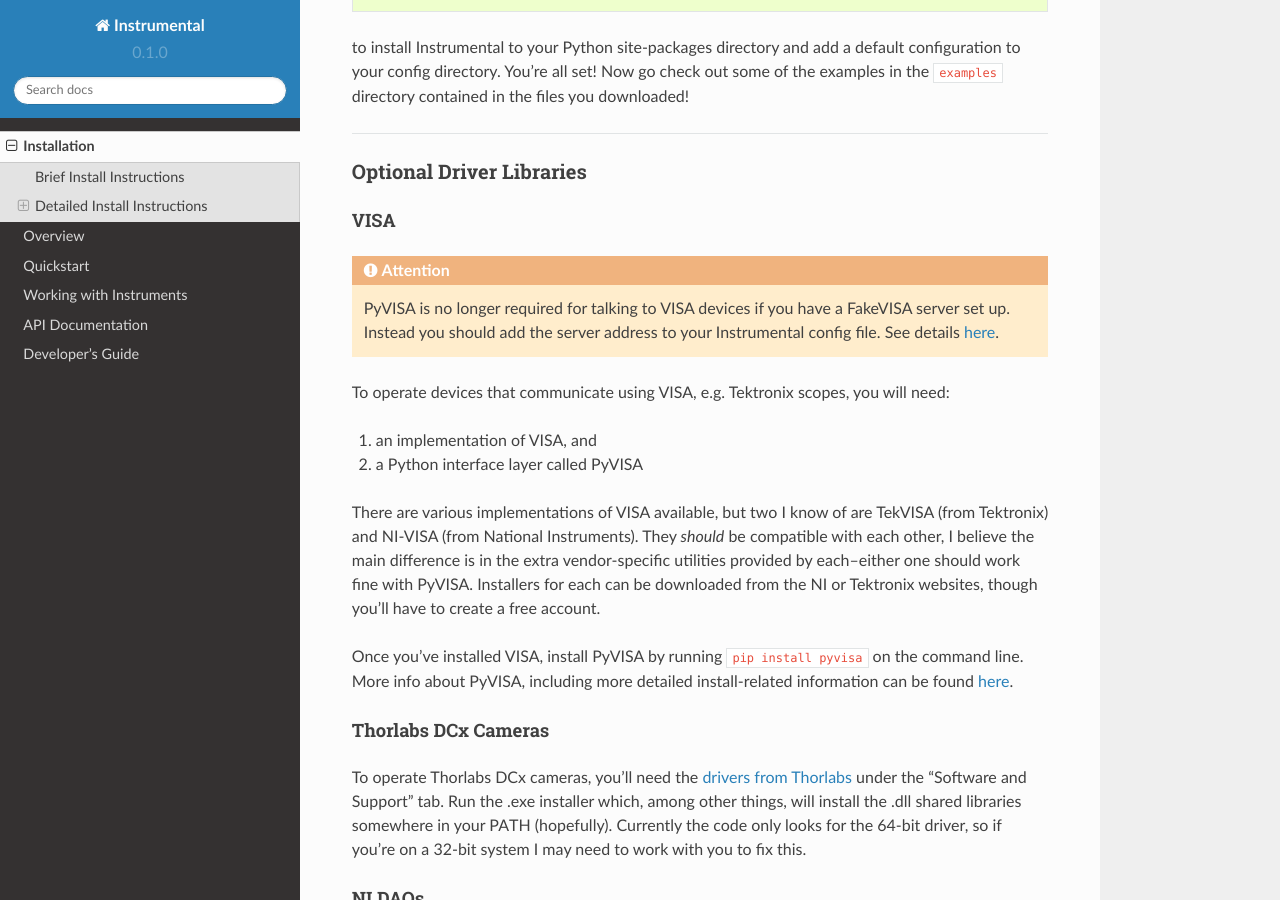
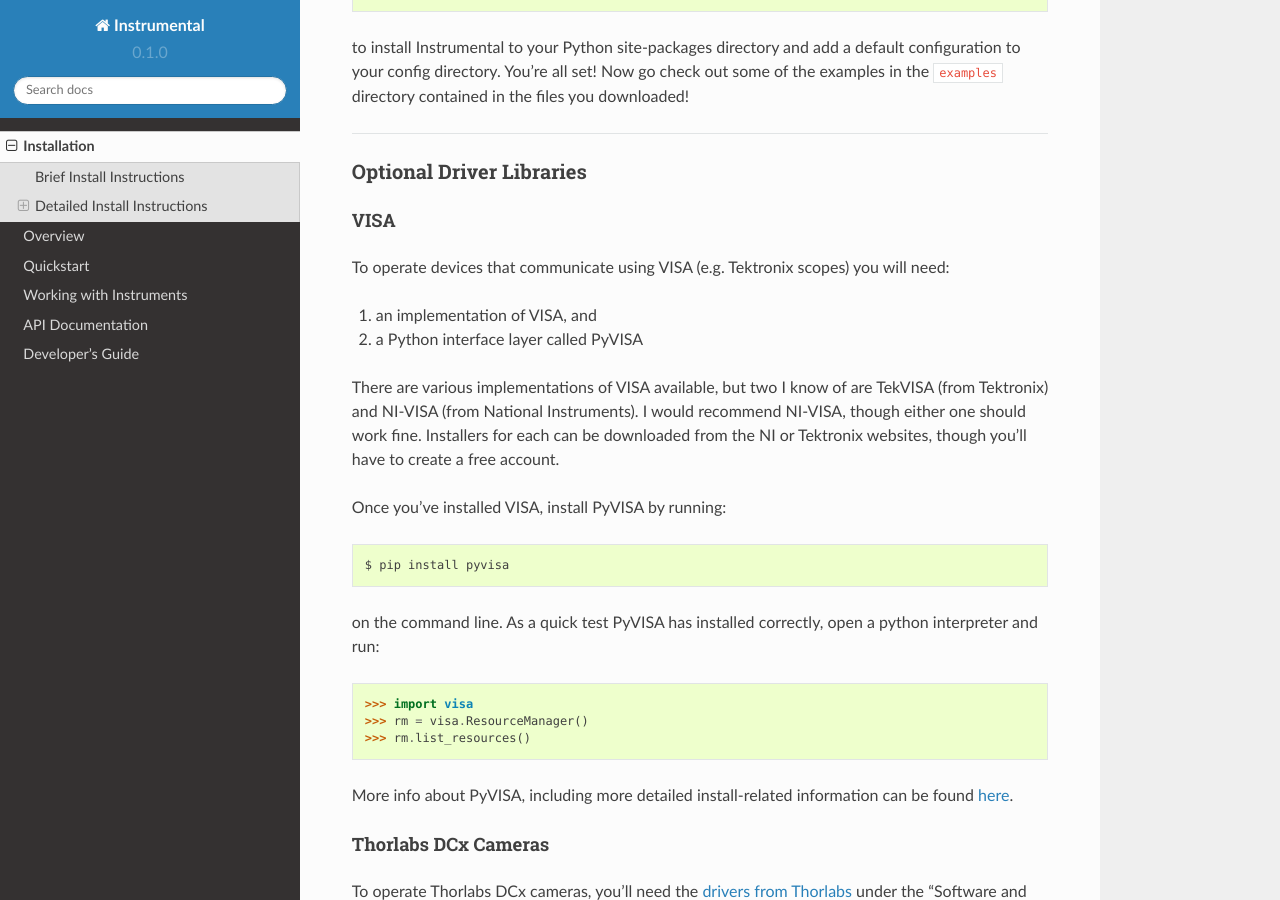
Before and after one commit to mabuchilab/Instrumental, a Sphinx documentation site: the page built from docs/install.rst, in a window 1280 px wide and 900 px high, scrolled down 1257 px. Built offline with Sphinx 7.4.7 and the Read the Docs theme 2.0.0, drawn with Linux system fonts in a browser that asks for light colours; formulas are drawn with MathJax 3.

Commit message:
Updated some install documentation to reflect changes in PyVISA

```diff
--- a/docs/install.rst
+++ b/docs/install.rst
@@ -69,28 +69,32 @@ Optional Driver Libraries
 VISA
 """"
 
-.. ATTENTION::
-    PyVISA is no longer required for talking to VISA devices if you have a
-    FakeVISA server set up. Instead you should add the server address to your
-    Instrumental config file. See details :ref:`here <fake-visa>`.
-
-To operate devices that communicate using VISA, e.g. Tektronix scopes, you will
+To operate devices that communicate using VISA (e.g. Tektronix scopes) you will
 need::
 
 1. an implementation of VISA, and
 2. a Python interface layer called PyVISA
 
 There are various implementations of VISA available, but two I know of are
-TekVISA (from Tektronix) and NI-VISA (from National Instruments). They *should*
-be compatible with each other, I believe the main difference is in the extra
-vendor-specific utilities provided by each--either one should work fine with
-PyVISA. Installers for each can be downloaded from the NI or Tektronix
-websites, though you'll have to create a free account.
+TekVISA (from Tektronix) and NI-VISA (from National Instruments). I would
+recommend NI-VISA, though either one should work fine. Installers for each can
+be downloaded from the NI or Tektronix websites, though you'll have to create a
+free account.
 
-Once you've installed VISA, install PyVISA by running ``pip install pyvisa`` on
-the command line. More info about PyVISA, including more detailed
-install-related information can be found `here
-<http://pyvisa.readthedocs.org/en/latest/>`_.
+Once you've installed VISA, install PyVISA by running::
+
+    $ pip install pyvisa
+
+on the command line. As a quick test PyVISA has installed correctly, open a
+python interpreter and run::
+
+    >>> import visa
+    >>> rm = visa.ResourceManager()
+    >>> rm.list_resources()
+
+More info about PyVISA, including more detailed install-related information can
+be found `here <http://pyvisa.readthedocs.org/en/latest/>`_.
+
 
 
 Thorlabs DCx Cameras
```
Also changed, not shown: docs/drivers.rst (+17 -2 lines).
